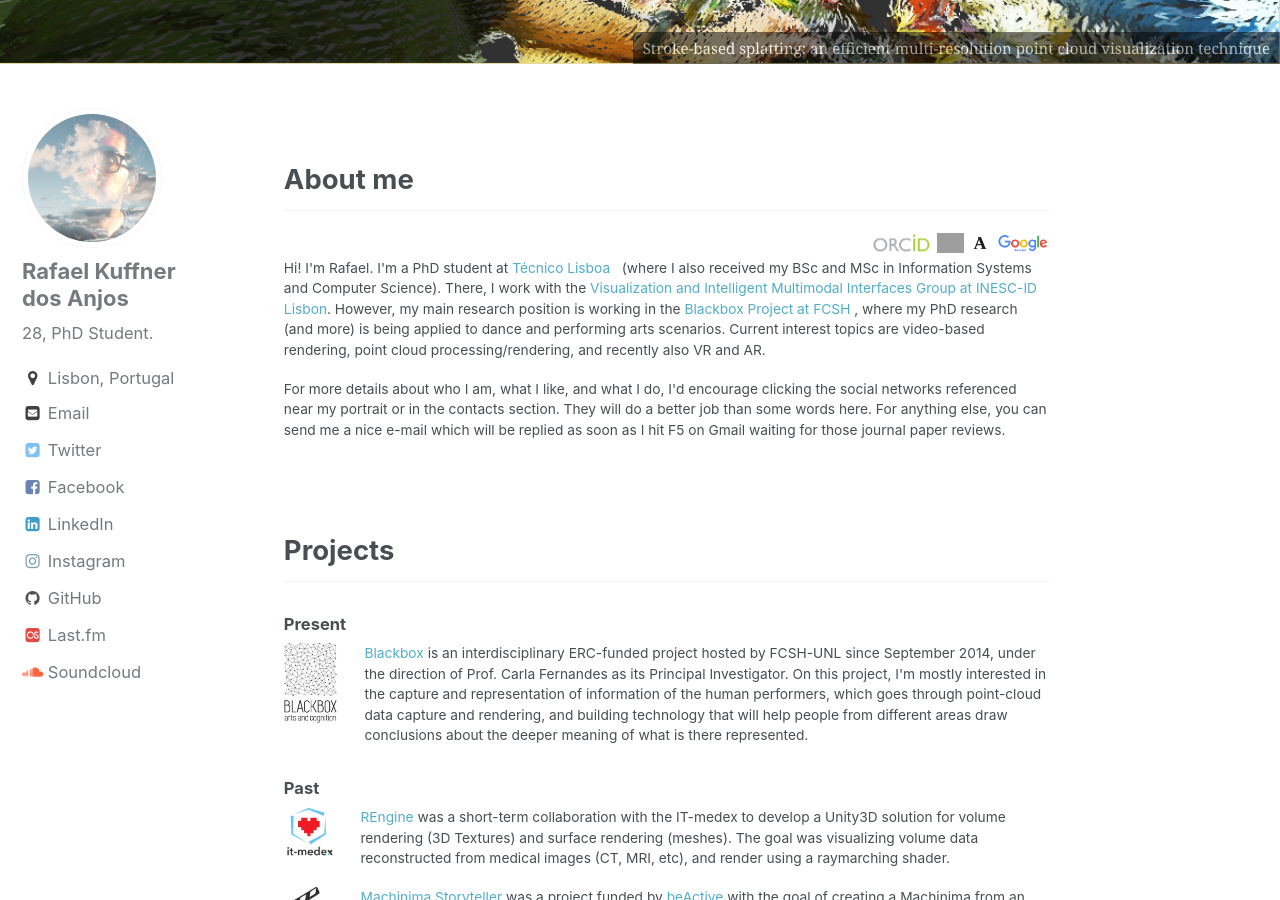
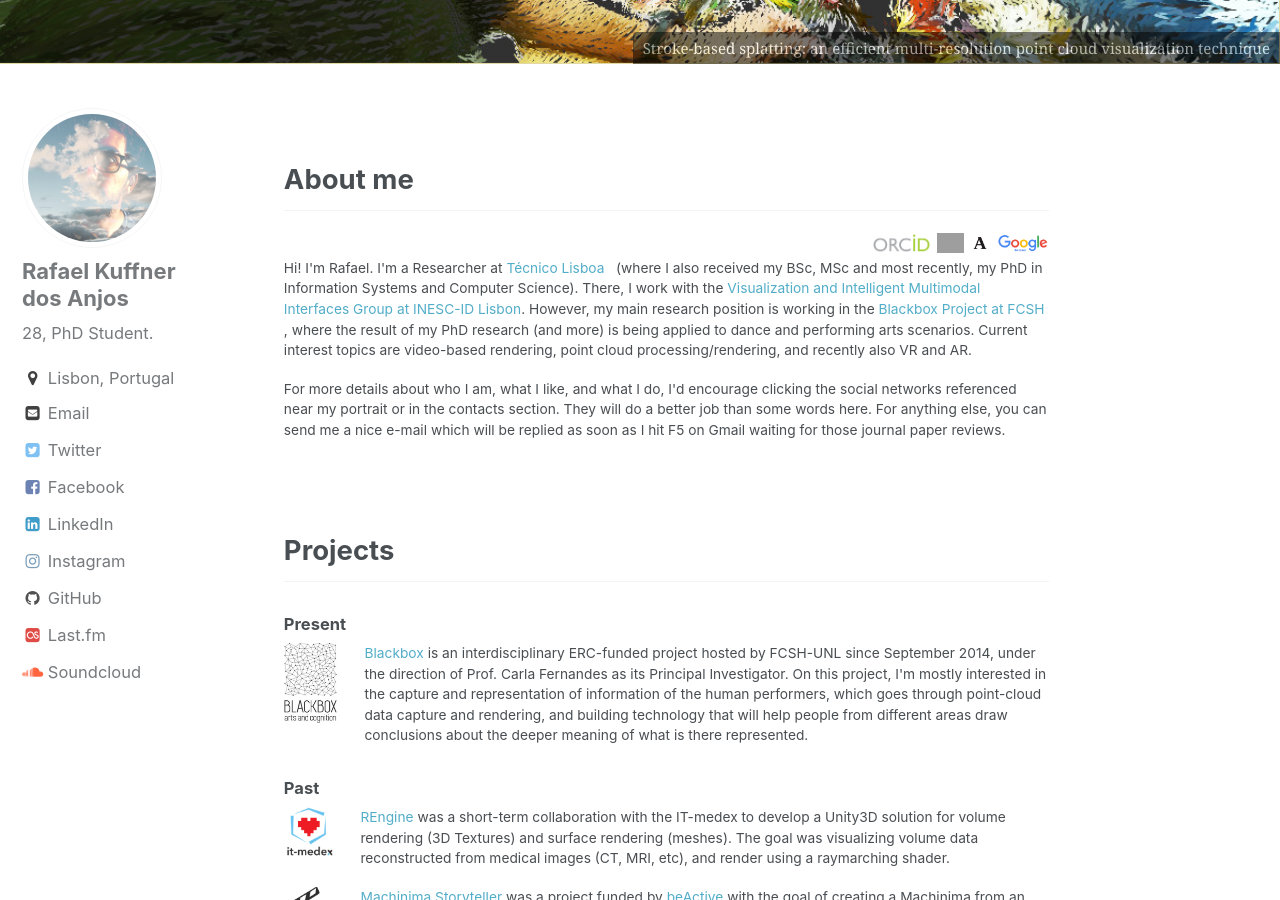
Before and after one commit to rafaelkuffner/rafaelkuffner.github.io, a Jekyll site: the page built from index.html, in a window 1280 px wide and 900 px high, scrolled down 558 px. Built offline with Jekyll 4.4.1, drawn with Linux system fonts in a browser that asks for light colours; the list of posts is cut into pages by our own code; grey boxes are pictures that could not be loaded.

Commit message:
Yay i'm a phd now
Just updated the profile

```diff
--- a/index.html
+++ b/index.html
@@ -19,10 +19,10 @@ header:
 <a href="https://scholar.google.pt/citations?user=2qxiV5IAAAAJ&hl=pt-PT"" target="_blank"><img src="/assets/images/scholar.png" style="height:20px;" /></a>
 </div>
 
-<p>Hi! I'm Rafael. I'm a PhD student at <a href="https://tecnico.ulisboa.pt" target="blank">T&eacute;cnico Lisboa </a>&nbsp;
-(where I also received my BSc and MSc in Information Systems and Computer Science). There, I work with the
+<p>Hi! I'm Rafael. I'm a Researcher at <a href="https://tecnico.ulisboa.pt" target="blank">T&eacute;cnico Lisboa </a>&nbsp;
+(where I also received my BSc, MSc and most recently, my PhD in Information Systems and Computer Science). There, I work with the
 <a href="http://vimmi.inesc-id.pt/" target="_blank">Visualization and Intelligent Multimodal Interfaces Group at INESC-ID Lisbon</a>.
-However, my main research position is working in the<a href="http://blackbox.fcsh.unl.pt" target="blank"> Blackbox Project at FCSH </a>, where my PhD research
+However, my main research position is working in the<a href="http://blackbox.fcsh.unl.pt" target="blank"> Blackbox Project at FCSH </a>, where the result of my PhD research
 (and more) is being applied to dance and performing arts scenarios. Current interest topics are video-based rendering, point cloud processing/rendering,
 and recently also VR and AR.</p>
 <p>For more details about who I am, what I like, and what I do, I'd encourage clicking the social networks referenced near my portrait or in the contacts section.
```
